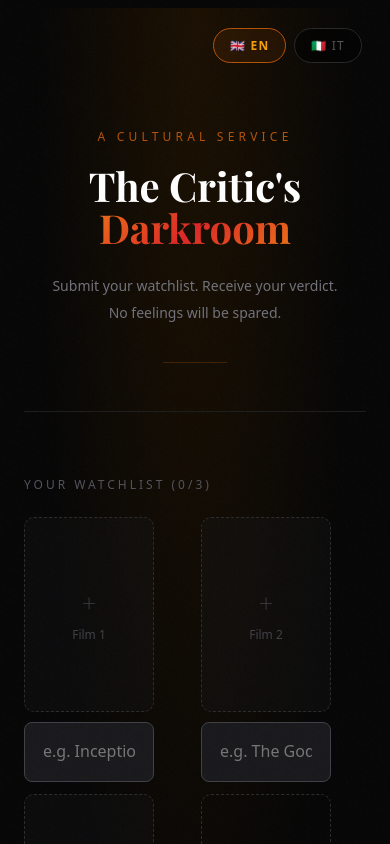
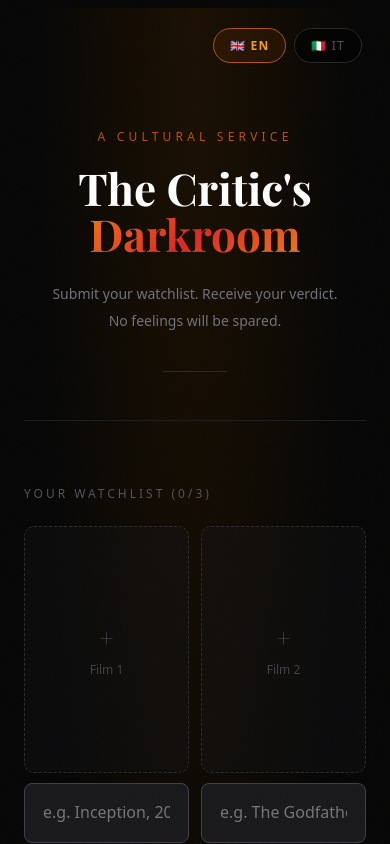
Before and after one commit to robrego/roast-my-watchlist, a Next.js app: page / in a window 390 px wide. Shown: the top 844 px of the page. Built offline with nearby package versions, Linux system fonts and the light colour scheme; a web font is replaced by a local one.

Commit message:
fix mobile card size and title

```diff
--- a/app/page.tsx
+++ b/app/page.tsx
@@ -147,6 +147,16 @@ export default function Home() {
             border-radius: 0 !important;
           }
         }
+          .movie-slot {
+          position: relative;
+          width: clamp(130px, 18vw, 180px);
+          max-width: 100%;
+        }
+        @media (max-width: 768px) {
+         .movie-slot {
+        width: 100% !important;
+      }
+     }
       `}</style>
 
       {/* Language toggle */}
@@ -180,10 +190,10 @@ export default function Home() {
             {t.service}
           </p>
           <h1 style={{ margin: 0, lineHeight: 1.05 }}>
-            <span style={{ display: "block", fontSize: "clamp(40px, 7vw, 96px)", fontWeight: "bold", color: "white" }}>
+            <span style={{ display: "block", fontSize: "clamp(44px, 7vw, 96px)", fontWeight: "bold", color: "white" }}>
               {t.title[0]}
             </span>
-            <span style={{ display: "block", fontSize: "clamp(40px, 7vw, 96px)", fontWeight: "bold", background: "linear-gradient(135deg, #f59e0b 0%, #dc2626 50%, #f59e0b 100%)", WebkitBackgroundClip: "text", WebkitTextFillColor: "transparent", backgroundClip: "text" }}>
+            <span style={{ display: "block", fontSize: "clamp(44px, 7vw, 96px)", fontWeight: "bold", background: "linear-gradient(135deg, #f59e0b 0%, #dc2626 50%, #f59e0b 100%)", WebkitBackgroundClip: "text", WebkitTextFillColor: "transparent", backgroundClip: "text" }}>
               {t.title[1]}
             </span>
           </h1>
--- a/components/MovieSlot.tsx
+++ b/components/MovieSlot.tsx
@@ -51,7 +51,7 @@ export default function MovieSlot({ index, movie, onSelect, onRemove }: Props) {
   if (movie) {
     return (
       <div
-      style={{ position: "relative", width: "clamp(130px, 18vw, 180px)", maxWidth: "100%" }}
+      className="movie-slot"
         onMouseEnter={() => setHovered(true)}
         onMouseLeave={() => setHovered(false)}
       >
@@ -104,7 +104,7 @@ export default function MovieSlot({ index, movie, onSelect, onRemove }: Props) {
   }
 
   return (
-    <div style={{ position: "relative", width: "clamp(130px, 18vw, 180px)", maxWidth: "100%" }}>
+    <div className="movie-slot">
       <div style={{
         width: "100%", aspectRatio: "2/3",
         borderRadius: 10, border: "1px dashed #2a2a2a",
```
